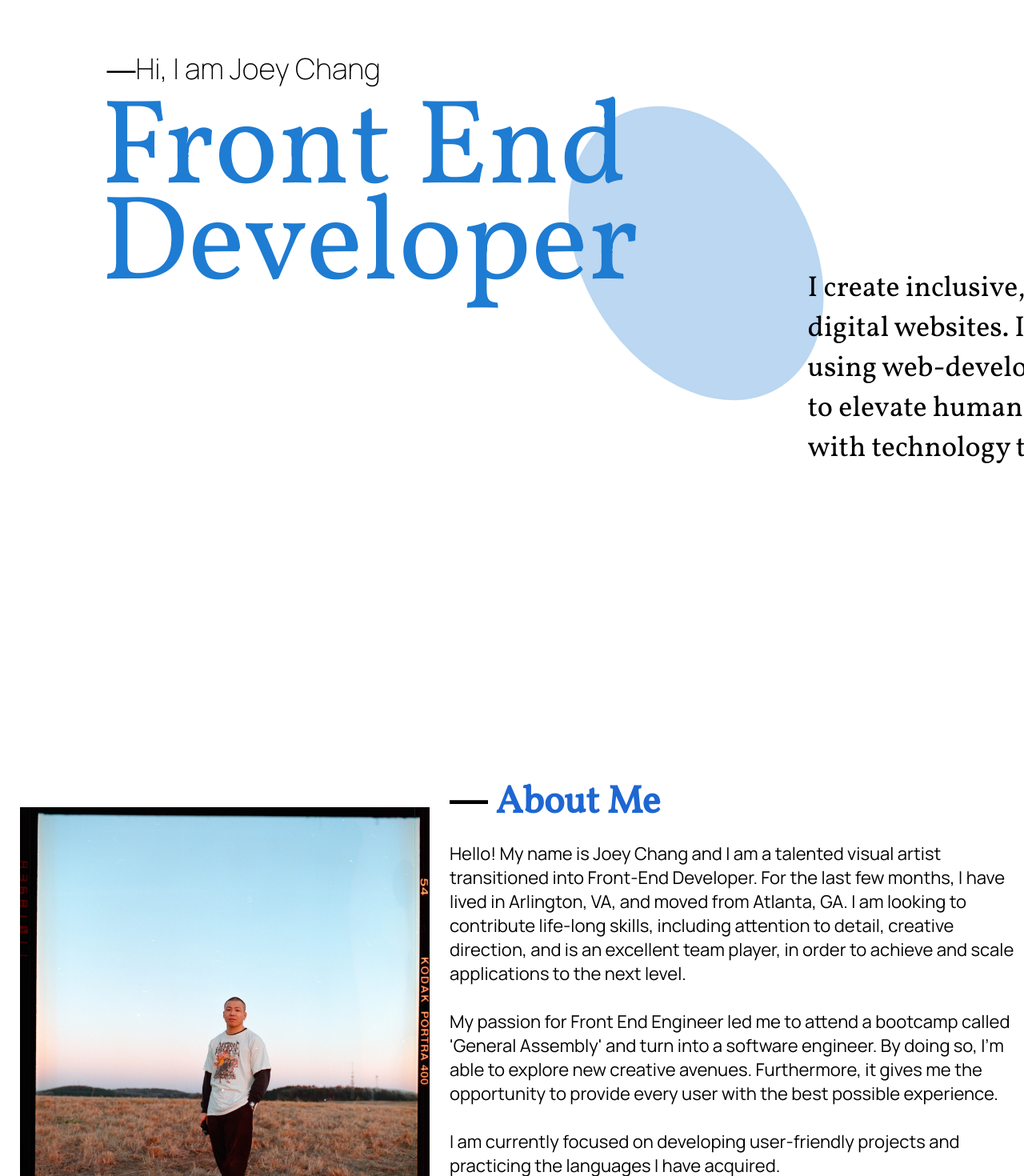
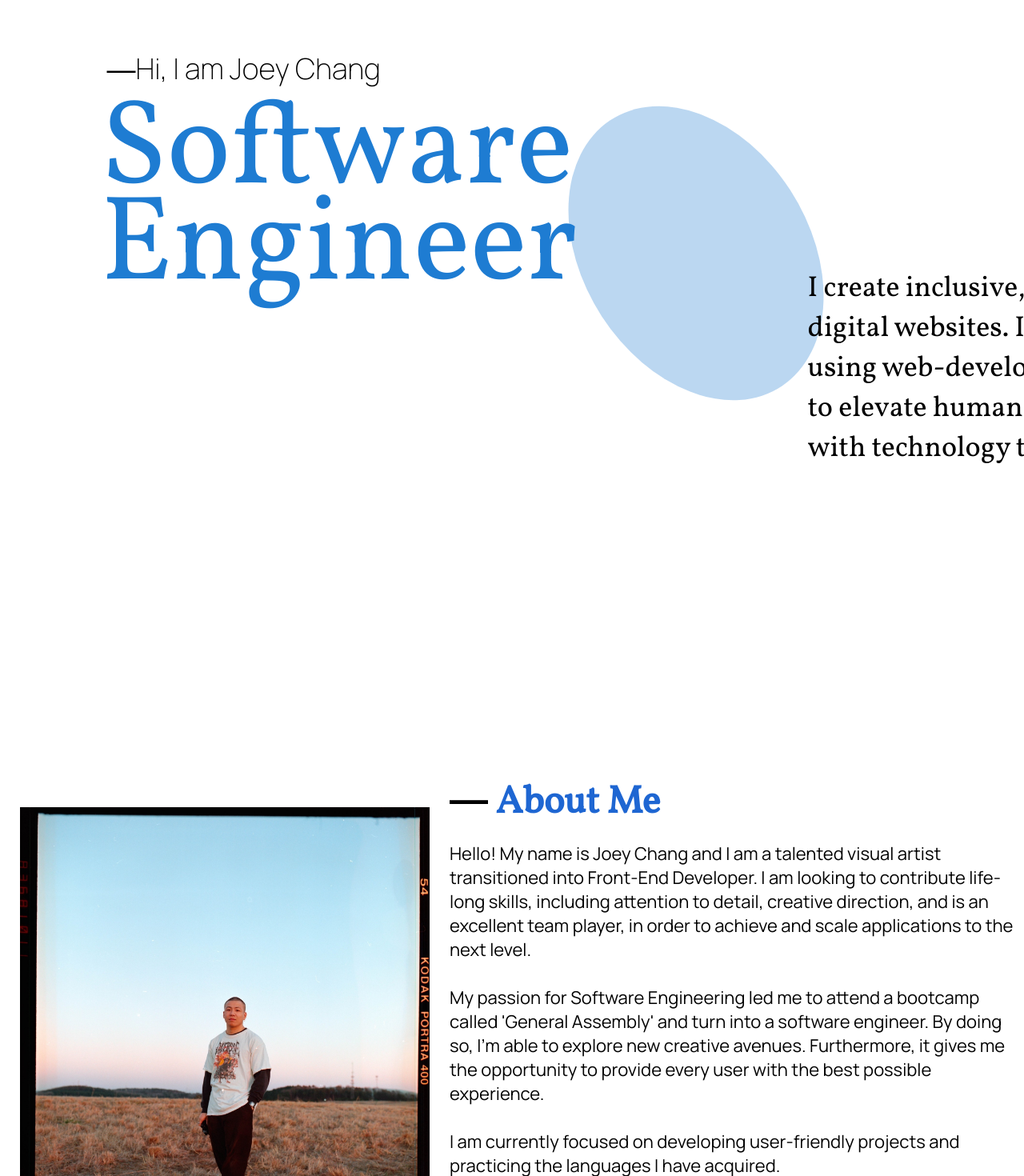
Before and after one commit to joesphchang/portfolio-frontend, a React (Create React App) app: page / in a window 1280 px wide. Shown: the part 180-1650 px from the top of the page at 80% size. Built offline with nearby package versions, Linux system fonts and the light colour scheme; a web font is replaced by a local one.

Commit message:
new change

```diff
--- a/src/components/About/About.js
+++ b/src/components/About/About.js
@@ -13,14 +13,13 @@ function About() {
 					</h2>
 					<p>
 						Hello! My name is Joey Chang and I am a talented visual artist
-						transitioned into Front-End Developer. For the last few months, I
-						have lived in Arlington, VA, and moved from Atlanta, GA. I am
+						transitioned into Front-End Developer. I am
 						looking to contribute life-long skills, including attention to
 						detail, creative direction, and is an excellent team player, in
 						order to achieve and scale applications to the next level.
 					</p>
 					<p>
-						My passion for Front End Engineer led me to attend a bootcamp called
+						My passion for Software Engineering led me to attend a bootcamp called
 						'General Assembly' and turn into a software engineer. By doing so,
 						I'm able to explore new creative avenues. Furthermore, it gives me
 						the opportunity to provide every user with the best possible
--- a/src/components/Hero/Hero.js
+++ b/src/components/Hero/Hero.js
@@ -10,7 +10,7 @@ function Hero() {
 					<h1 className='hero-main-header'>
 						<span className='header-line'>―</span>Hi, I am Joey Chang
 					</h1>
-					<h2 className='hero-sub-header'>Front End Developer</h2>
+					<h2 className='hero-sub-header'>Software Engineer</h2>
 				</div>
 
 				<div className='right-content'>
--- a/src/components/Navigation.js/Navigation.js
+++ b/src/components/Navigation.js/Navigation.js
@@ -76,7 +76,7 @@ function Navigation() {
 					</li>
 					<li className='nav-item'>
 						<a
-							href='https://docs.google.com/document/d/1YxkXg8sEKKAHqZ4SQL3hu_1yE19Q2LEj/edit?usp=sharing&ouid=107523262481370255252&rtpof=true&sd=true'
+							href='https://docs.google.com/document/d/e/2PACX-1vRGbTj50grlhhvEcr9Qy4N1E4zGADWLjIYhiXTwydlRPxEksXPKv6vYMEtiaP9ldi59aX3F3EE0zGA7/pub'
 							target='_blank'
 							rel='noreferrer'>
 							Resume
```
